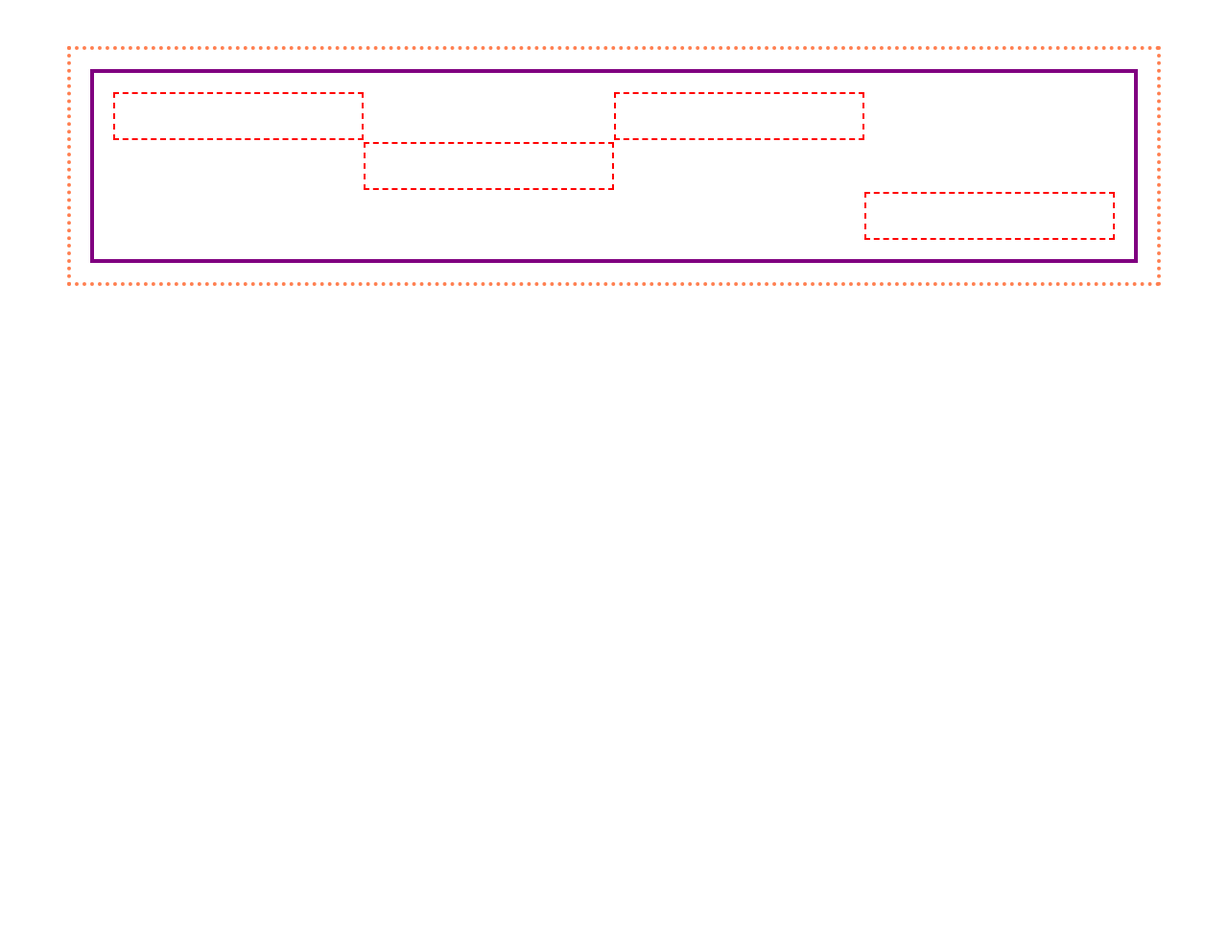
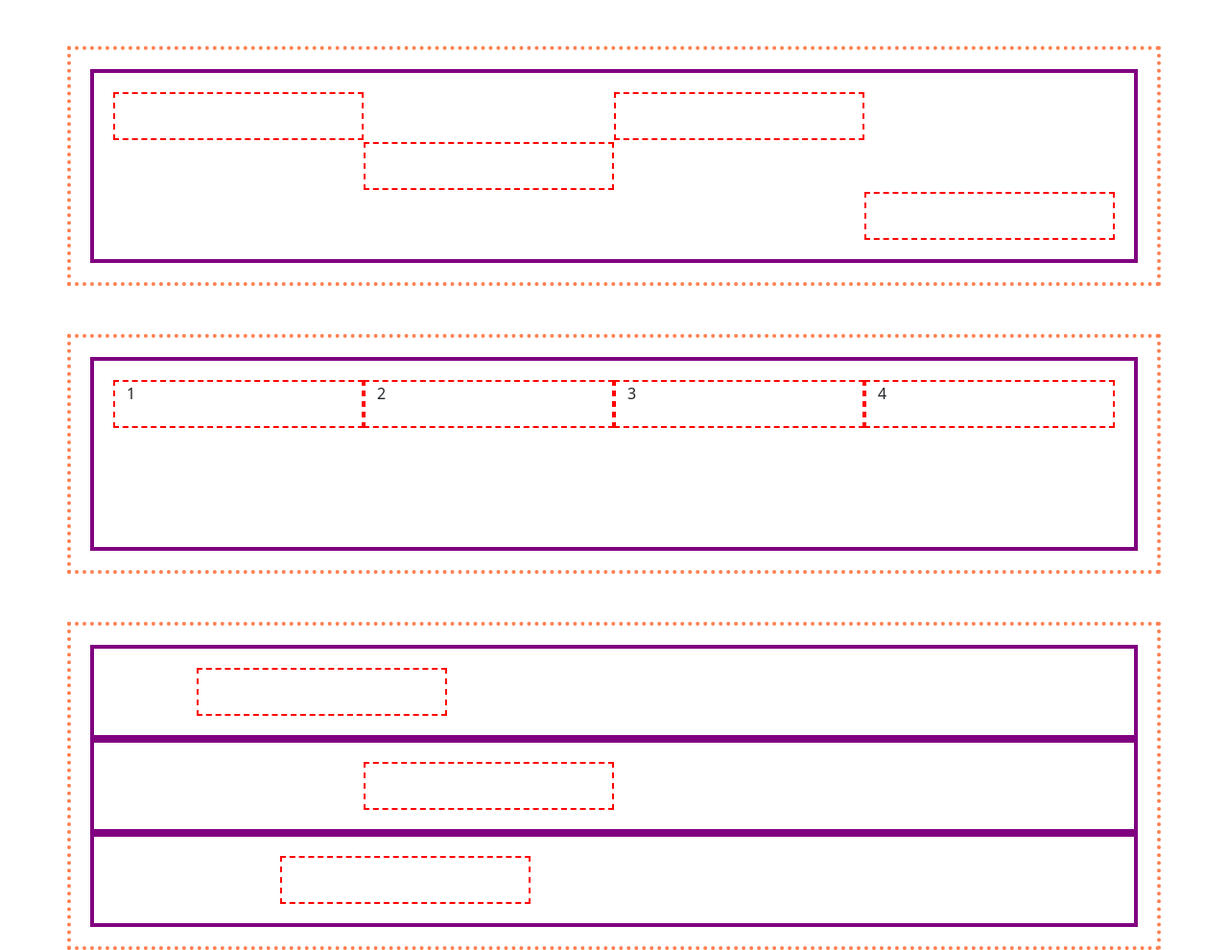
Before and after one commit to gilmarcarlos-developer/projetos-de-estudos-frontend, a plain HTML site: page estudos-bootstrap/02-criando grids/index.html in a window 1280 px wide. Shown: the part 2096-3086 px from the top of the page at 96% size. Before the commit the page ends 2394 px from the top, so only its background shows below. Drawn offline with nearby package versions, Linux system fonts and the light colour scheme.

Commit message:
ordenação do itens e offset de colunas

```diff
--- a/estudos-bootstrap/02-criando grids/css/style.css
+++ b/estudos-bootstrap/02-criando grids/css/style.css
@@ -26,6 +26,16 @@
 .vertical .row{
     height: 100%;
 }
-.col-6, .col-3{
+.vertical .col-6,
+.vertical .col-3,
+.vertical .col-4{
     height: 50px;
 }
+
+#offset{
+    height: auto;
+}
+#offset .col-md-3{
+    border: 2px dashed red;
+    height: 50px;
+}
--- a/estudos-bootstrap/02-criando grids/index.html
+++ b/estudos-bootstrap/02-criando grids/index.html
@@ -85,6 +85,28 @@
         </div>
     </div>
 
+    <!-- Ordem dos itens -->
+    <div class="container vertical">
+        <div class="row">
+            <div class="col-3 order-3">3</div>
+            <div class="col-3 order-1">1</div>
+            <div class="col-3 order-4">4</div>
+            <div class="col-3 order-2">2</div>
+        </div>
+    </div>
+
+    <!-- offset -->
+    <div class="container vertical" id="offset">
+        <div class="row">
+            <div class="col-md-3 offset-md-1"></div>
+        </div>
+        <div class="row">
+            <div class="col-md-3 offset-md-3"></div>
+        </div>
+        <div class="row">
+            <div class="col-md-3 offset-md-2"></div>
+        </div>
+    </div>
 </body>
 </html>
 
@@ -120,4 +142,13 @@
     * utilizamos classes como a align-self-center que alinha um elemento na vertical
     * não há alinhamento unitário para a horizontal
 
+-- Ordem dos itens
+    * é possível alterar a ordem que os itens são exibidos
+    * usamos a classe order-*
+    * este recurso é útil no desenvolvimento mobile, onde os elementos costumam mudar de ordem
+
+-- Offset de colunas
+    * podemos também criar um espaçamento com offset
+    * teremos uma margem da borda definida por uma quantidade de colunas
+    * exemplo classe: offset-md-3, que no caso temos um offset de 3 colunas a esquerda
 -->
```
